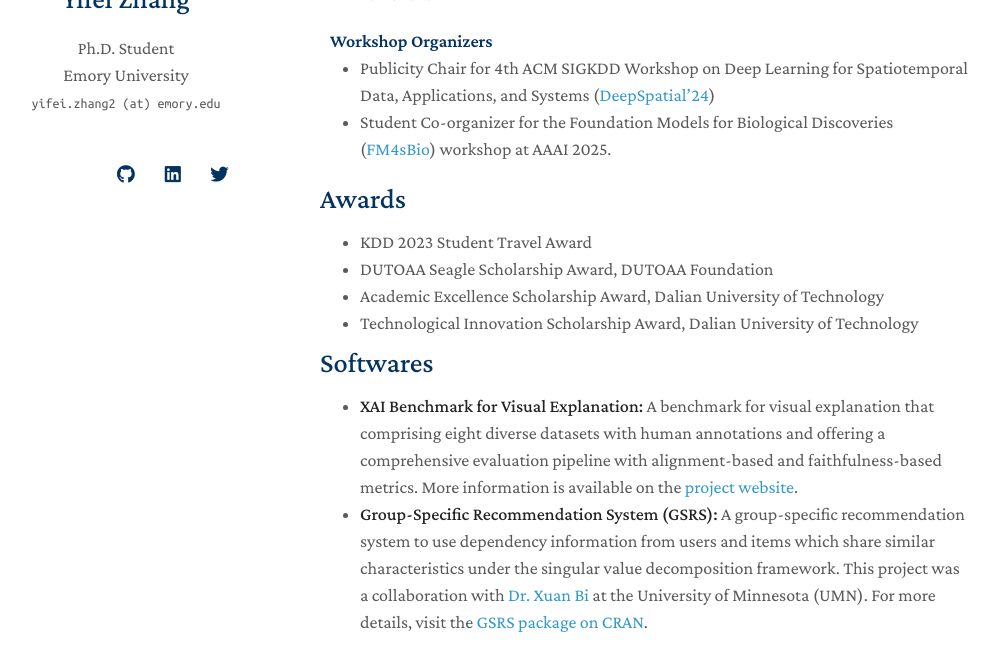
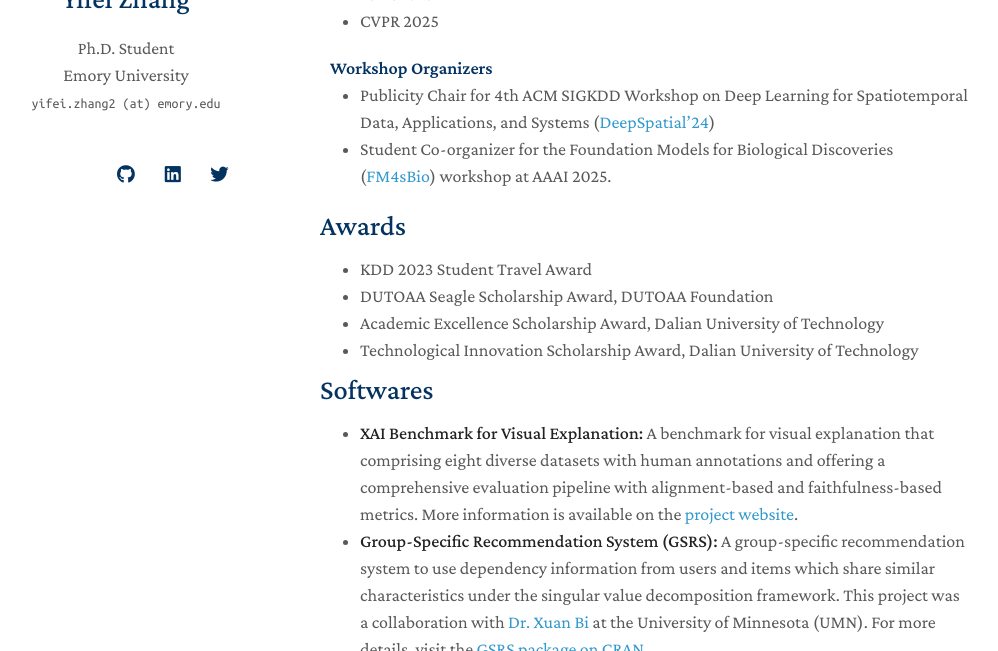
Before and after one commit to yifeizhangcs/yifeizhangcs.github.io, a Jekyll site: the page built from index.md, in a window 1280 px wide and 900 px high, scrolled down 3965 px, cut to the strip 249-900 px from the top of the window. Shown: the whole strip, without its empty margins (150-1148 px from the left). Built offline with Jekyll 4.4.1, drawn with Linux system fonts in a browser that asks for light colours; nearby versions of some CDN libraries; a style sheet for code colours, icons or effects is not loaded; our own code applies the rules of GitHub Pages for plain Markdown files.

Commit message:
Update services.md

```diff
--- a/_includes/services.md
+++ b/_includes/services.md
@@ -12,6 +12,7 @@
 
 <ul style="margin:0 0 20px;">
     <li>ICLR 2025</li>
+    <li>CVPR 2025</li>
 </ul>
 
 <h4 style="margin:0 10px 0;">Workshop Organizers</h4>
```
